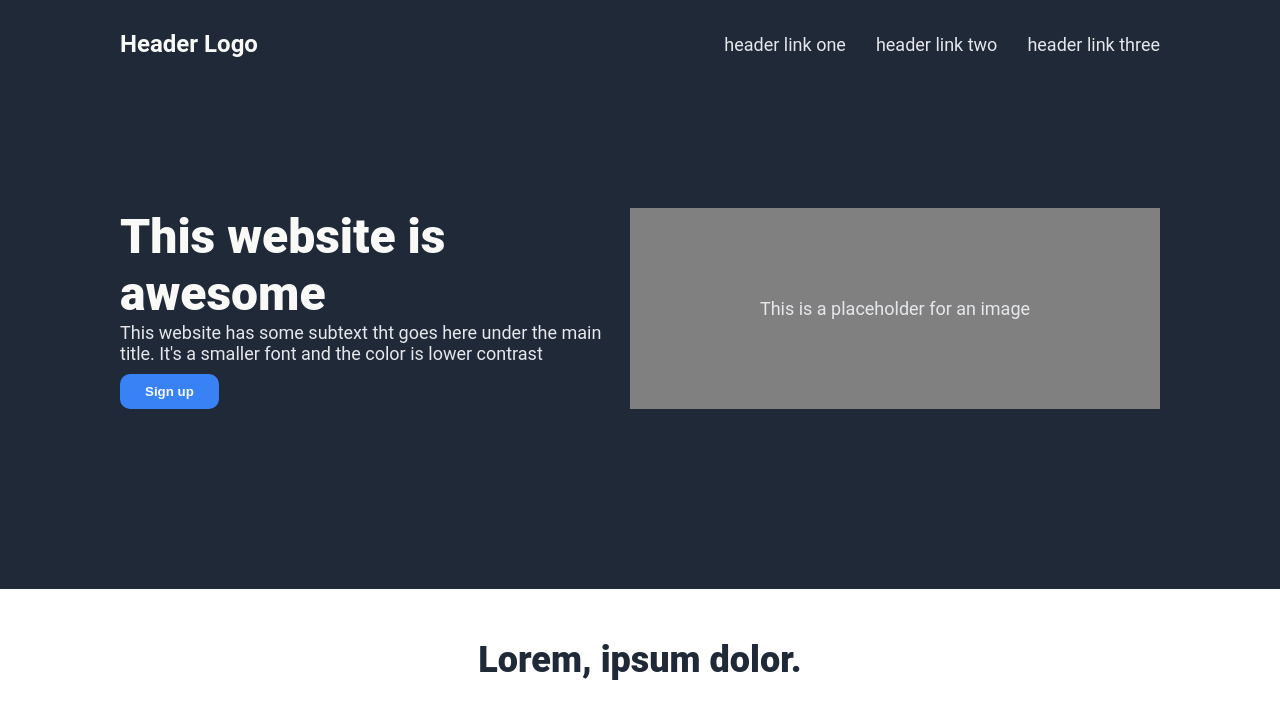
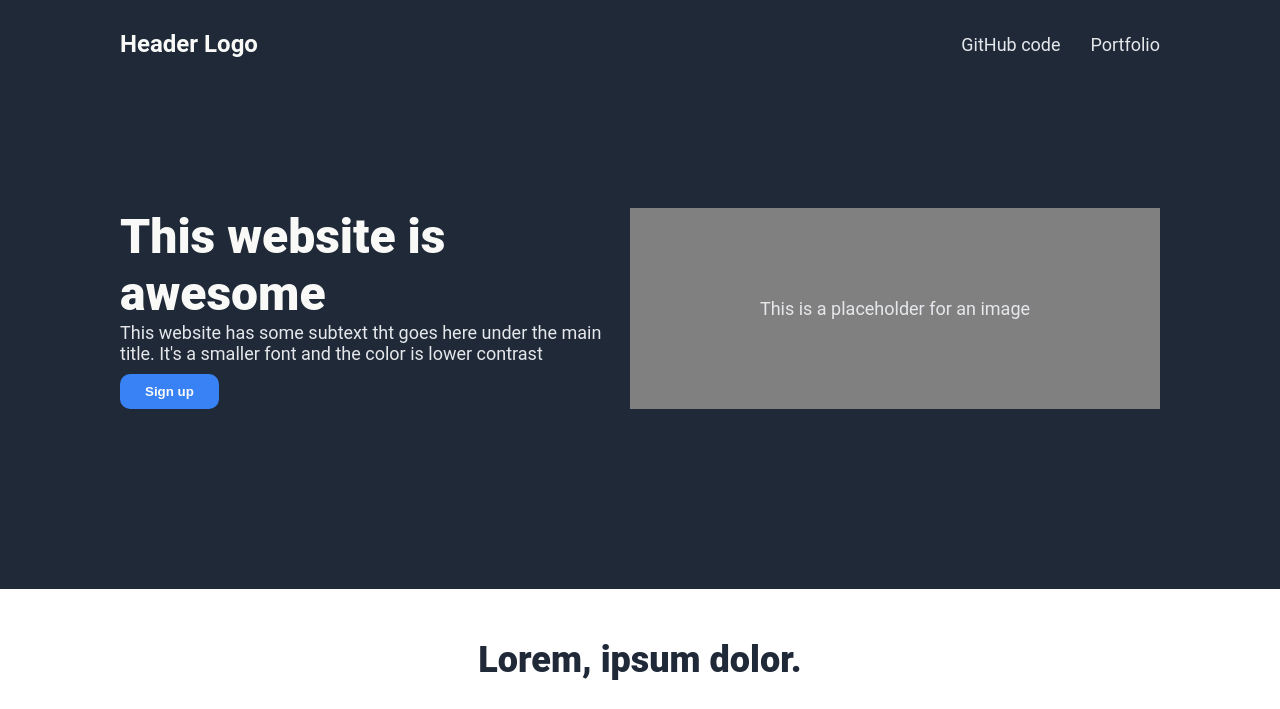
Before and after one commit to ewasarenka/Landing-page, a plain HTML site: page index.html in a window 1280 px wide. Shown: the top 709 px of the page. Drawn offline with Linux system fonts and the light colour scheme.

Commit message:
Add portfolio link

```diff
--- a/css/style.css
+++ b/css/style.css
@@ -4,9 +4,17 @@
 }
 
 body {
-    font-family: 'Roboto'/*, Arial, Helvetica, sans-serif*/;
+    font-family: 'Roboto', Arial, Helvetica, sans-serif;
     color: #2a333f;
     font-size: 18px;
+}
+
+a, a:visited {
+    all: unset;
+}
+
+a:hover {
+    color: #6a7eba;
 }
 
 header, footer {
--- a/index.html
+++ b/index.html
@@ -10,9 +10,8 @@
     <header>
         <div class="menu">
             <div class="menu-logo">Header Logo</div>
-            <div>header link one</div>
-            <div>header link two</div>
-            <div>header link three</div>
+            <div><a href="https://github.com/ewasarenka/Landing-page">GitHub code</a></div>
+            <div><a href="https://ewasarenka.github.io/Portfolio/">Portfolio</a></div>
         </div>
 
         <div class="hero">
```
